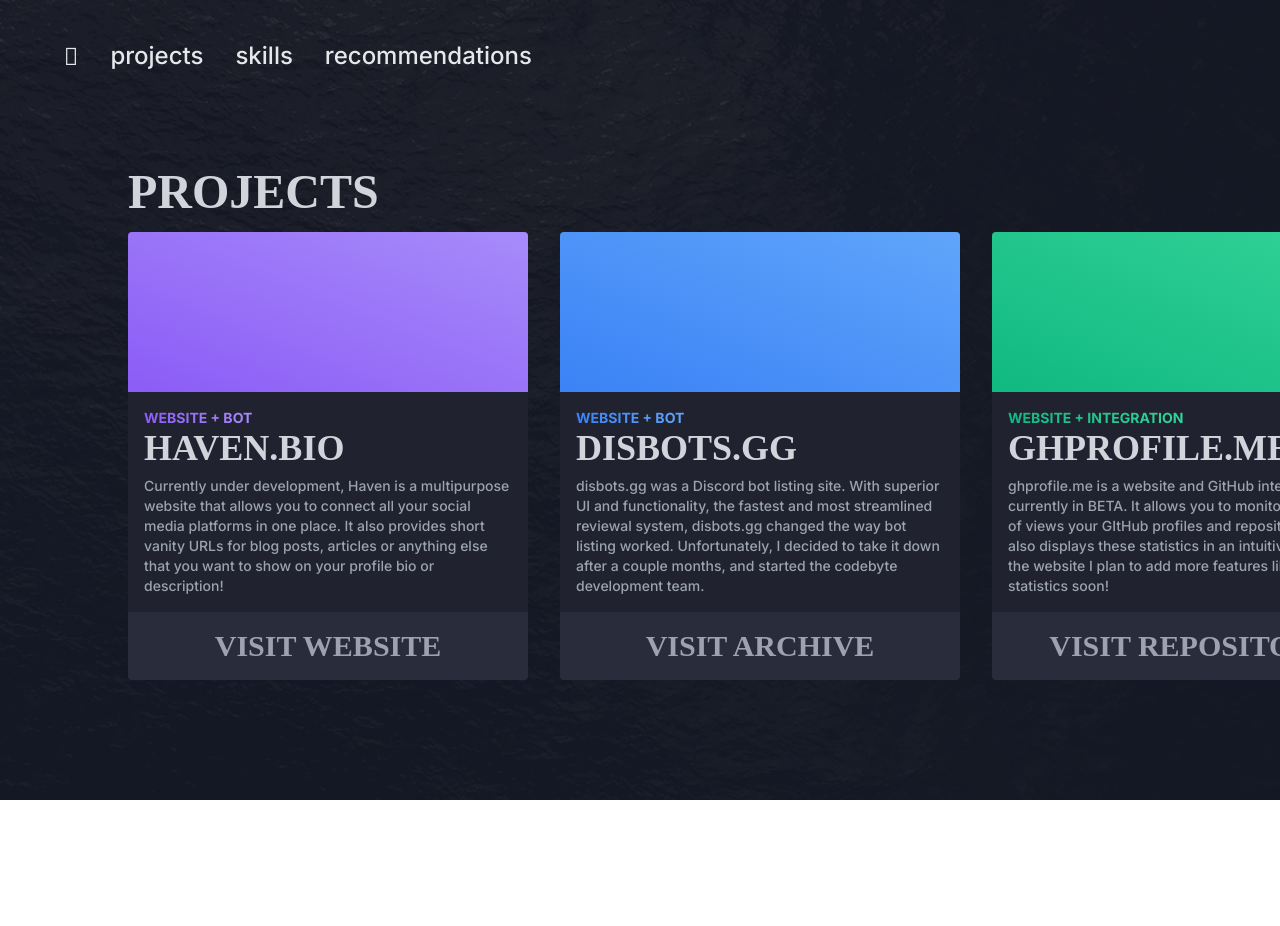
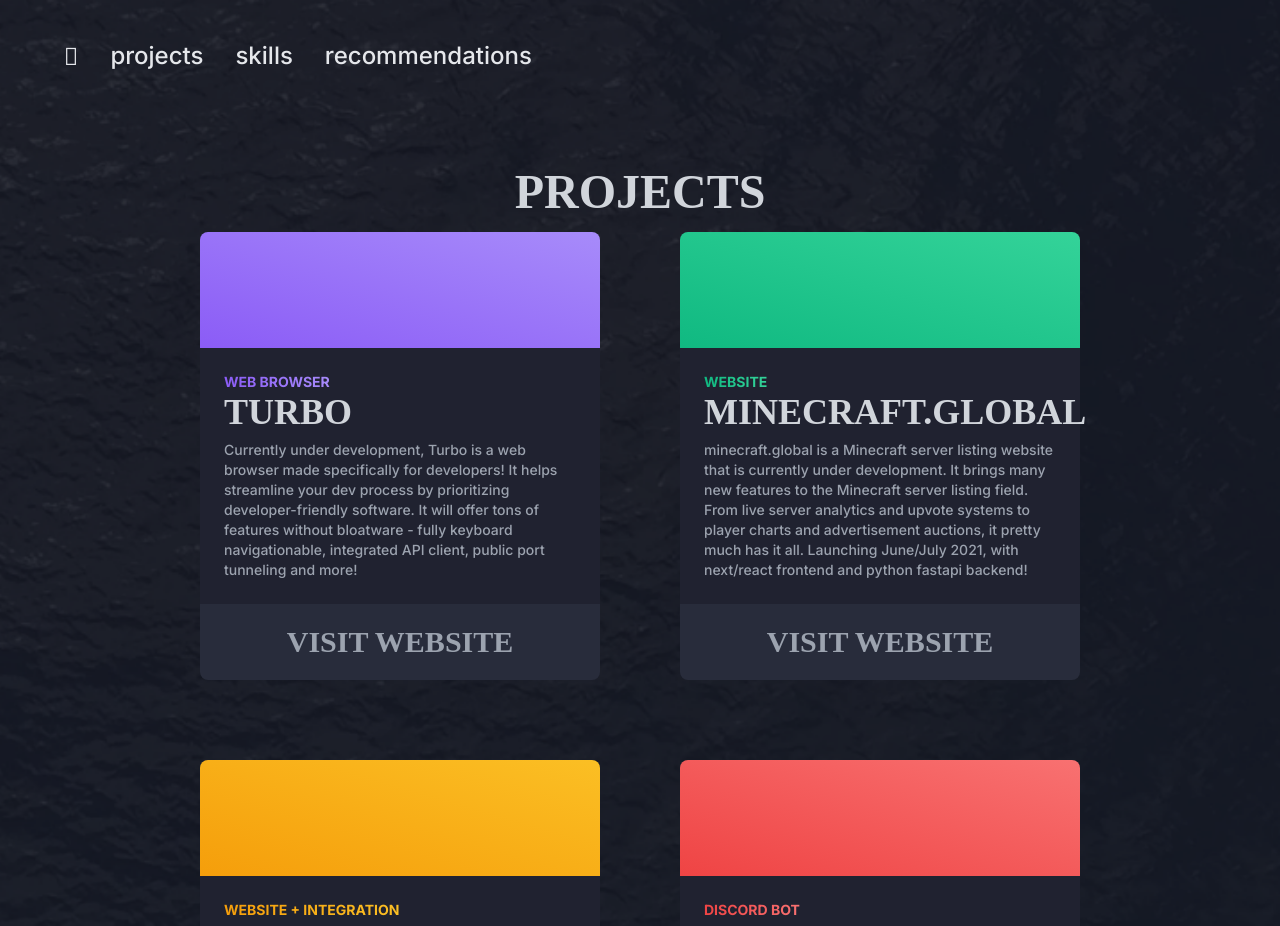
Before and after one commit to kevinjosethomas/kevinjosethomas, a Next.js app: page /projects in a window 1280 px wide. Shown: the top 926 px of the page. Before the commit the page ends 800 px from the top, so only its background shows below. Built offline with nearby package versions, Linux system fonts and the light colour scheme; no server answers; a web font is replaced by a local one.

Commit message:
Added more projects

```diff
--- a/src/components/Project.js
+++ b/src/components/Project.js
@@ -1,26 +1,33 @@
-
 export const Project = (props) => {
-
   return (
     <div className="flex flex-col items-center justify-between my-4 xl:my-0 w-80 md:w-100 h-96 md:h-112">
-      <div className={`w-full h-1/2 bg-gradient-to-tr ${props.from} ${props.to} rounded-t`}>
-      </div>
-      <div className="flex flex-col items-start justify-center p-4 w-full bg-dark-300">
+      <div
+        className={`w-full h-1/2 bg-gradient-to-tr ${props.from} ${props.to} rounded-t-lg`}
+      ></div>
+      <div className="flex flex-col items-start justify-center p-6 w-full bg-dark-300">
         <div className="flex flex-col items-start justify-center mb-1">
-          <span className={`upper font-inter font-bold text-sm md:text-md text-gradient bg-gradient-to-r ${props.from} ${props.to}`}>{ props.genre }</span>
-          <span className="upper font-proxima font-bold text-3xl md:text-4xl text-gray-300">{ props.name }</span>
+          <span
+            className={`upper font-inter font-bold text-sm md:text-md text-gradient bg-gradient-to-r ${props.from} ${props.to}`}
+          >
+            {props.genre}
+          </span>
+          <span className="upper font-proxima font-bold text-3xl md:text-4xl text-gray-300">
+            {props.name}
+          </span>
         </div>
         <span className="mt-1 font-inter font-medium text-xs md:text-sm text-gray-400">
-          { props.description }
+          {props.description}
         </span>
       </div>
       <a
         target="_blank"
         href={props.redirect}
-        className="flex flex-row items-center justify-center py-4 w-full bg-dark-400 rounded-b">
-        <span className="font-proxima font-bold text-2xl md:text-3xl text-gray-400">VISIT {props.type}</span>
+        className="flex flex-row items-center justify-center py-5 w-full bg-dark-400 rounded-b-lg"
+      >
+        <span className="font-proxima font-semibold text-2xl md:text-3xl text-gray-400">
+          VISIT {props.type}
+        </span>
       </a>
     </div>
-  )
-
-}
+  );
+};
--- a/src/pages/projects.js
+++ b/src/pages/projects.js
@@ -2,44 +2,102 @@ import { motion } from "framer-motion";
 
 import { Default } from "../layouts/default";
 import { Project } from "../components/Project";
-import { ProjectTitleSlideUp, ProjectOneSlideUp, ProjectTwoSlideUp, ProjectThreeSlideUp } from "../util/Animations";
+import {
+  ProjectTitleSlideUp,
+  ProjectOneSlideUp,
+  ProjectTwoSlideUp,
+  ProjectThreeSlideUp,
+  ProjectFourSlideUp,
+  ProjectFiveSlideUp,
+} from "../util/Animations";
 
 const Projects = (props) => {
-
   return (
     <Default>
-      <div className="flex flex-col items-center xl:items-start justify-center my-24 xl:px-32 2xl:px-52 w-full h-full">
+      <div className="flex flex-col items-center justify-center my-24 xl:px-32 2xl:px-52 w-full h-full">
         <motion.span
           initial="initial"
           animate="animate"
           variants={ProjectTitleSlideUp}
           className="mb-4 font-proxima font-bold text-5xl text-gray-300"
-        >PROJECTS</motion.span>
-        <div className="flex flex-col xl:flex-row items-center justify-between w-full">
+        >
+          PROJECTS
+        </motion.span>
+        <div className="grid grid-cols-1 lg:grid-cols-2 2xl:grid-cols-3 place-items-center gap-20">
           <motion.div
             initial="initial"
             animate="animate"
             variants={ProjectOneSlideUp}
-            className="mr-4"
           >
             <Project
               from="from-purple-500"
               to="to-purple-400"
-              genre="WEBSITE + BOT"
-              name="HAVEN.BIO"
-              description="Currently under development, Haven is a multipurpose website that
-            allows you to connect all your social media platforms in one place. It also provides
-            short vanity URLs for blog posts, articles or anything else that you want to show on
-            your profile bio or description!"
+              genre="WEB BROWSER"
+              name="TURBO"
+              description="Currently under development, Turbo is a web browser made specifically for
+              developers! It helps streamline your dev process by prioritizing developer-friendly software.
+              It will offer tons of features without bloatware - fully keyboard navigationable, integrated API client, public port tunneling and more!"
               type="WEBSITE"
-              redirect="https://hvn.bio/"
+              redirect="https://turbobrowser.io/"
             />
           </motion.div>
           <motion.div
             initial="initial"
             animate="animate"
             variants={ProjectTwoSlideUp}
-            className="mx-4"
+          >
+            <Project
+              from="from-green-500"
+              to="to-green-400"
+              genre="WEBSITE"
+              name="MINECRAFT.GLOBAL"
+              description="minecraft.global is a Minecraft server listing website that is currently under development.
+              It brings many new features to the Minecraft server listing field. From live server analytics and upvote
+              systems to player charts and advertisement auctions, it pretty much has it all. Launching June/July 2021,
+              with next/react frontend and python fastapi backend!"
+              type="WEBSITE"
+              redirect="https://minecraft.global/"
+            />
+          </motion.div>
+          <motion.div
+            initial="initial"
+            animate="animate"
+            variants={ProjectThreeSlideUp}
+          >
+            <Project
+              from="from-yellow-500"
+              to="to-yellow-400"
+              genre="WEBSITE + INTEGRATION"
+              name="GHPROFILE.ME"
+              description="ghprofile.me is a website and GitHub integration, currently in BETA. It allows you to
+            monitor the number of views your GitHub profiles and repositories get. It also displays these statistics
+            in an intuitive manner on a web dashboard. I plan to add more features like GitHub badges, statistics and more soon!"
+              type="REPOSITORY"
+              redirect="https://github.com/trustedmercury/ghprofile.me/"
+            />
+          </motion.div>
+          <motion.div
+            initial="initial"
+            animate="animate"
+            variants={ProjectFourSlideUp}
+          >
+            <Project
+              from="from-red-500"
+              to="to-red-400"
+              genre="DISCORD BOT"
+              name="VIDIO"
+              description="vidio is a YouTube simulation Discord bot. It provides fun features that allows players
+              to create and maintain a YouTube channel. As you upload, engage and grow, you compete
+              against other players from all across Discord. Earn money, balance your happiness and
+              keep uploading to become the best vidio channel on Discord!"
+              type="REPOSITORY"
+              redirect="https://github.com/trustedmercury/ghprofile.me/"
+            />
+          </motion.div>
+          <motion.div
+            initial="initial"
+            animate="animate"
+            variants={ProjectFiveSlideUp}
           >
             <Project
               from="from-blue-500"
@@ -47,36 +105,17 @@ const Projects = (props) => {
               genre="WEBSITE + BOT"
               name="DISBOTS.GG"
               description="disbots.gg was a Discord bot listing site. With superior UI and functionality,
-            the fastest and most streamlined reviewal system, disbots.gg changed the way bot listing worked.
+            the fastest and most streamlined reviewal system, disbots.gg changed the way Discord bot listing worked.
             Unfortunately, I decided to take it down after a couple months, and started the codebyte development
-            team."
+            team which continues to create great (opensource) applications!"
               type="ARCHIVE"
               redirect="https://disbots.kevinthomas.codes/"
-            />
-          </motion.div>
-          <motion.div
-            initial="initial"
-            animate="animate"
-            variants={ProjectThreeSlideUp}
-            className="ml-4"
-          >
-            <Project
-              from="from-green-500"
-              to="to-green-400"
-              genre="WEBSITE + INTEGRATION"
-              name="GHPROFILE.ME"
-              description="ghprofile.me is a website and GitHub integration, currently in BETA. It allows you to
-            monitor the number of views your GItHub profiles and repositories get. It also displays these statistics
-            in an intuitive manner. on the website I plan to add more features like GitHub statistics soon!"
-              type="REPOSITORY"
-              redirect="https://github.com/trustedmercury/ghprofile.me/"
             />
           </motion.div>
         </div>
       </div>
     </Default>
-  )
+  );
+};
 
-}
-
-export default Projects
+export default Projects;
```
Also changed, not shown: src/util/Animations.js (+51 -37 lines).
